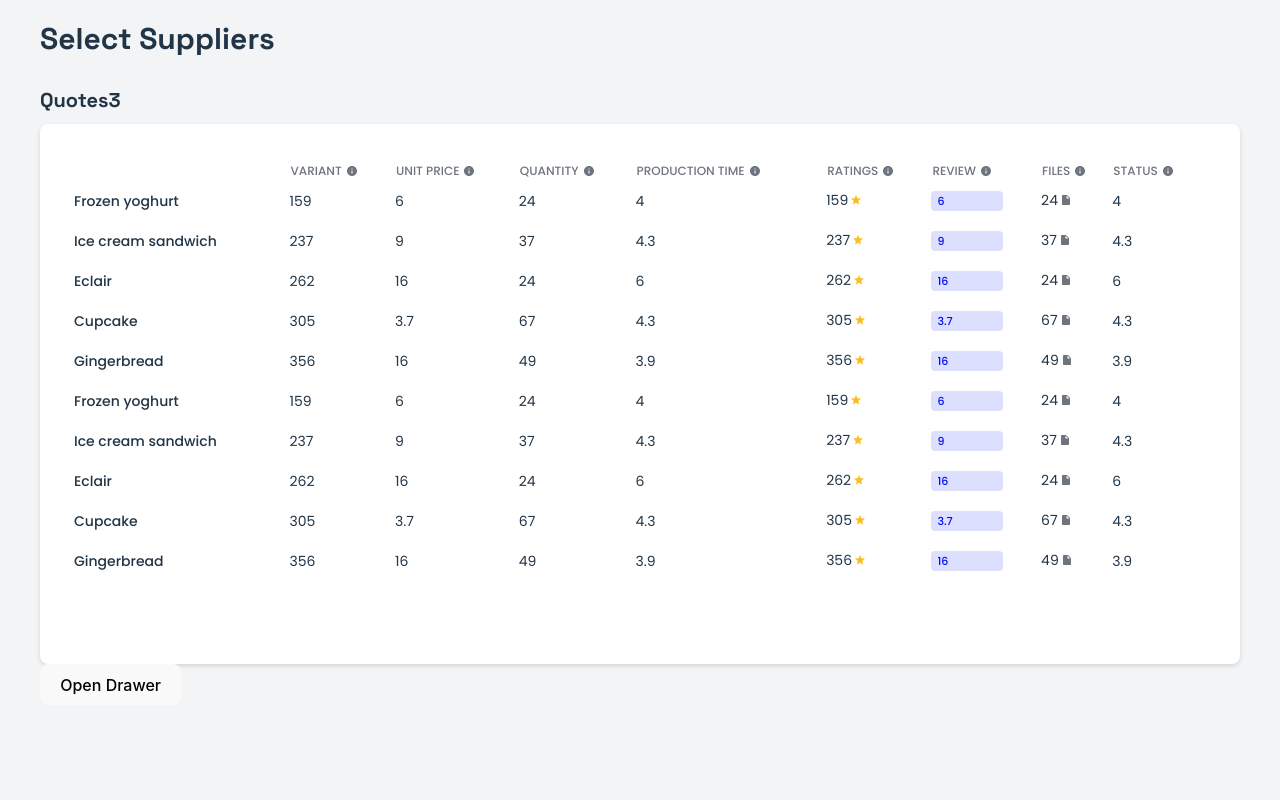
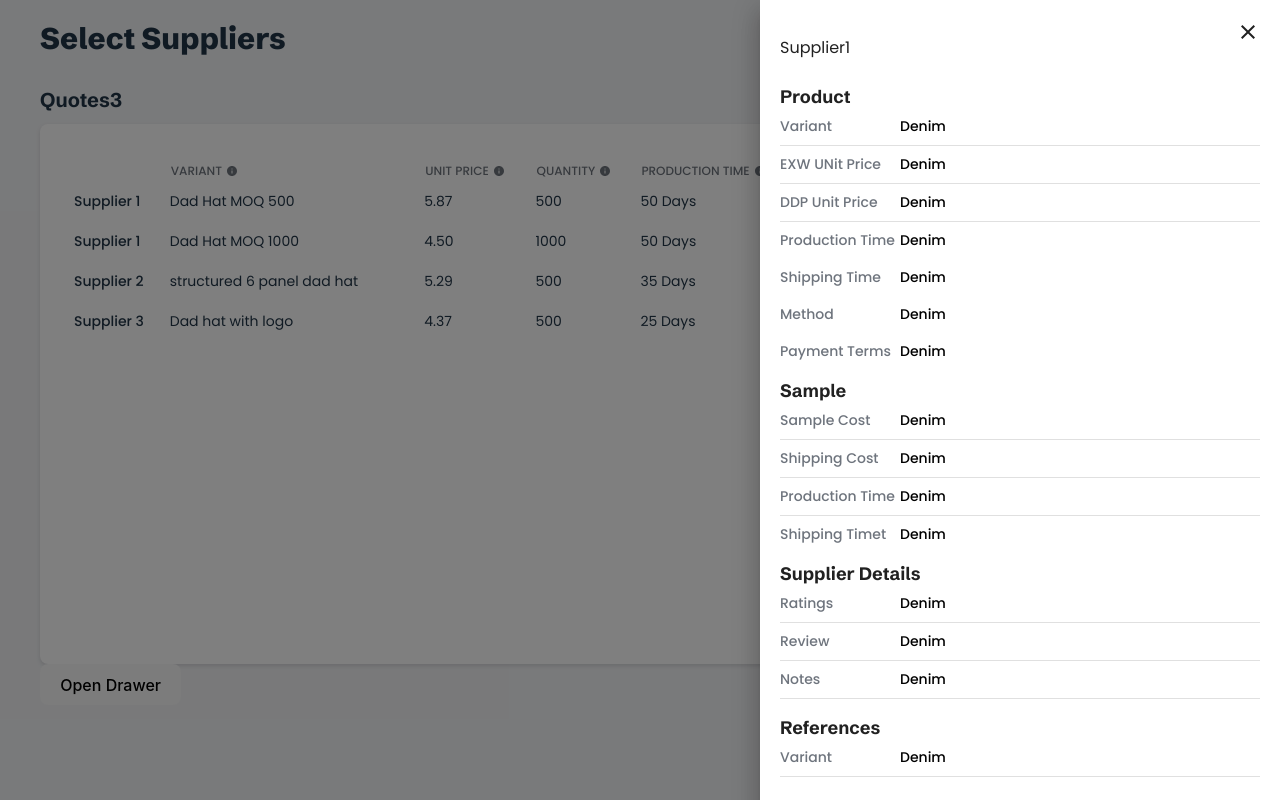
Before and after one commit to mfreemon/cavela, a React (Vite) app in the folder frontend/: page / in a window 1280 px wide. Built offline with nearby package versions, Linux system fonts and the light colour scheme.

Commit message:
added structure for drawer list

```diff
--- a/frontend/src/App.scss
+++ b/frontend/src/App.scss
@@ -1,6 +1,5 @@
 @use '../src/colors/colors';
-@import url('https://fonts.googleapis.com/css2?family=Poppins:ital,wght@0,100;0,200;0,300;0,400;0,500;0,600;0,700;0,800;0,900;1,100;1,200;1,300;1,400;1,500;1,600;1,700;1,800;1,900&display=swap');
-@import url('https://fonts.googleapis.com/css2?family=Poppins:ital,wght@0,100;0,200;0,300;0,400;0,500;0,600;0,700;0,800;0,900;1,100;1,200;1,300;1,400;1,500;1,600;1,700;1,800;1,900&family=Space+Grotesk:wght@300..700&display=swap" rel="stylesheet');
+@import url("https://fonts.googleapis.com/css2?family=Poppins:ital,wght@0,100;0,200;0,300;0,400;0,500;0,600;0,700;0,800;0,900;1,100;1,200;1,300;1,400;1,500;1,600;1,700;1,800;1,900&family=Schibsted+Grotesk:ital,wght@0,400..900;1,400..900&family=Space+Grotesk:wght@300..700&display=swap");
 
 .app {
   background-color:#F3F4F6;
@@ -9,21 +8,27 @@
 }
 
 h1,h2,h3 {
-  margin: 0
+  margin: 0;
+  font-family: "Schibsted Grotesk", serif;
+
 }
 
 h1 {
   font-weight: 800;
-  font-family: "Space Grotesk", serif;
   font-size: 30px;
   line-height: 38px;
 }
 
 h2 {
   font-weight: 700;
-  font-family: "Space Grotesk", serif;
   font-size: 20px;
   line-height: 24px;
+}
+
+h3 {
+  font-size: 18px;
+  font-weight: 700;
+  line-height: 22px;
 }
 
 td, tr, th, p, span {
--- a/frontend/src/components/CavTable/CavTable.jsx
+++ b/frontend/src/components/CavTable/CavTable.jsx
@@ -86,7 +86,7 @@ const rows = [
 
 const columnNames = ["", 'VARIANT', 'UNIT PRICE', 'QUANTITY', 'PRODUCTION TIME', 'RATINGS', 'REVIEW', 'FILES', 'STATUS']
 
-const CavTable = () => {
+const CavTable = ({data}) => {
   return (
     <div>
       <table className="table">
@@ -98,18 +98,20 @@ const CavTable = () => {
           </tr>
         </thead>
         <tbody>
-          {rows.map((row, index) => (
+          {data.map((supplierData, index) => (
+            supplierData.product_quotes.map((quote, qIndex) => (
             <tr key={index}>
-              <td className='supplier'>{row.name}</td>
-              <td>{row.calories}</td>
-              <td>{row.fat}</td>
-              <td>{row.carbs}</td>
-              <td>{row.protein}</td>
-              <td className='rating'>{row.calories}<StarIcon/></td>
-              <td ><span className='review'>{row.fat}</span></td>
-              <td className='files'>{row.carbs}<InsertDriveFileIcon/></td>
-              <td>{row.protein}</td>
+              <td className='supplier'>{supplierData.supplier.supplier_cloak}</td>
+              <td>{quote.product_name}</td>
+              <td>{quote.exw_unit_price_marked_up}</td>
+              <td>{quote.quantity}</td>
+              <td>{quote.production_time_days} Days</td>
+              <td className='rating'>{supplierData.supplier.average_score}<StarIcon/></td>
+              <td ><span className='review'>Best Value</span></td>
+              <td className='files'>{quote.files.length}<InsertDriveFileIcon/></td>
+              <td>Not Purchased</td>
             </tr>
+            ))
           ))}
         </tbody>
       </table>
--- a/frontend/src/components/Dashboard/Dashboard.jsx
+++ b/frontend/src/components/Dashboard/Dashboard.jsx
@@ -22,7 +22,7 @@ const Dashboard = () => {
 
   return (
     <div className="dashboard">
-      <DrawerRight openDrawer={drawerOpen} closeDrawer={() => setOpenDrawer(false)} />
+      <DrawerRight openDrawer={true} closeDrawer={() => setOpenDrawer(false)} />
       <h1>Select Suppliers</h1>
       <h2>Quotes{3}</h2>
       <DashBlock>
--- a/frontend/src/components/Drawer/DrawerRight.jsx
+++ b/frontend/src/components/Drawer/DrawerRight.jsx
@@ -1,6 +1,7 @@
 import React from "react";
 import {Drawer, IconButton} from '@mui/material';
 import CloseIcon from '@mui/icons-material/Close';
+import DrawerList from "../DrawerList/DrawerList";
 import './drawer.scss';
 
 const DrawerRight = ({ closeDrawer, openDrawer }) => {
@@ -10,14 +11,8 @@ const DrawerRight = ({ closeDrawer, openDrawer }) => {
         <p className="base-text">Supplier1</p>
         <CloseIcon onClick={closeDrawer}/>
       </div>
-      <div className="inner">
-        <h1>comsthing</h1>
-        <h1>comsthing</h1>
-        <h1>comsthing</h1>
-        <h1>comsthing</h1>
-      </div>
+      <DrawerList/>
     </Drawer>
-
   )
 }
 
--- /dev/null
+++ b/frontend/src/components/DrawerList/DrawerList.jsx
@@ -0,0 +1,107 @@
+import * as React from 'react';
+import List from '@mui/material/List';
+import ListItem from '@mui/material/ListItem';
+import ListItemText from '@mui/material/ListItemText';
+import Divider from '@mui/material/Divider';
+import './drawerlist.scss';
+
+const style = {
+  py: 0,
+  width: '100%',
+  // borderRadius: 2,
+  // border: '1px solid',
+  borderColor: 'divider',
+  // backgroundColor: 'background.paper',
+};
+
+const DrawerList = ()  => {
+  return (
+    <div className="drawer-list">
+      <List sx={style}>
+        <h3>Product</h3>
+        <ListItem>
+          <span>Variant</span>
+          <span>Denim</span>
+        </ListItem>
+        <Divider variant="middle" component="li" />
+        <ListItem>
+          <span>EXW UNit Price</span>
+          <span>Denim</span>
+        </ListItem>
+        <Divider variant="middle" component="li" />
+        <ListItem>
+          <span>DDP Unit Price</span>
+          <span>Denim</span>
+        </ListItem>
+        <Divider variant="middle" component="li" />
+        <ListItem>
+          <span>Production Time</span>
+          <span>Denim</span>
+        </ListItem>
+        <ListItem>
+          <span>Shipping Time</span>
+          <span>Denim</span>
+        </ListItem>
+        <ListItem>
+          <span>Method</span>
+          <span>Denim</span>
+        </ListItem>
+        <ListItem>
+          <span>Payment Terms</span>
+          <span>Denim</span>
+        </ListItem>
+      </List>
+      <List sx={style}>
+        <h3>Sample</h3>
+        <ListItem>
+          <span>Sample Cost</span>
+          <span>Denim</span>
+        </ListItem>
+        <Divider variant="middle" component="li" />
+        <ListItem>
+          <span>Shipping Cost</span>
+          <span>Denim</span>
+        </ListItem>
+        <Divider variant="middle" component="li" />
+        <ListItem>
+          <span>Production Time</span>
+          <span>Denim</span>
+        </ListItem>
+        <Divider variant="middle" component="li" />
+        <ListItem>
+          <span>Shipping Timet</span>
+          <span>Denim</span>
+        </ListItem>
+      </List>
+      <List sx={style}>
+        <h3>Supplier Details</h3>
+        <ListItem>
+          <span>Ratings</span>
+          <span>Denim</span>
+        </ListItem>
+        <Divider variant="middle" component="li" />
+        <ListItem>
+          <span>Review</span>
+          <span>Denim</span>
+        </ListItem>
+        <Divider variant="middle" component="li" />
+        <ListItem>
+          <span>Notes</span>
+          <span>Denim</span>
+        </ListItem>
+        <Divider variant="middle" component="li" />
+       </List>
+       <List>
+        <h3>References</h3>
+        <ListItem>
+          <span>Variant</span>
+          <span>Denim</span>
+        </ListItem>
+        <Divider variant="middle" component="li" />
+      </List>
+    </div>
+
+  );
+}
+
+export default DrawerList;
--- /dev/null
+++ b/frontend/src/components/DrawerList/drawerlist.scss
@@ -0,0 +1,22 @@
+@use '../../colors/colors';
+
+.drawer-list {
+  ul {
+    margin-bottom: 10px;
+  }
+  li {
+    font-size: 14px;
+    font-weight: 500;
+    padding-left: 0;
+    margin-left: 0;
+    margin-right: 0;
+  }
+  li > span:nth-child(1) {
+    min-width: 120px;
+    color: colors.$grey-text;
+  }
+
+  li > span:nth-child(2) {
+    color: black;
+  }
+}
```
Also changed, not shown: frontend/src/components/CavTable/table.scss (line endings or trailing spaces).
